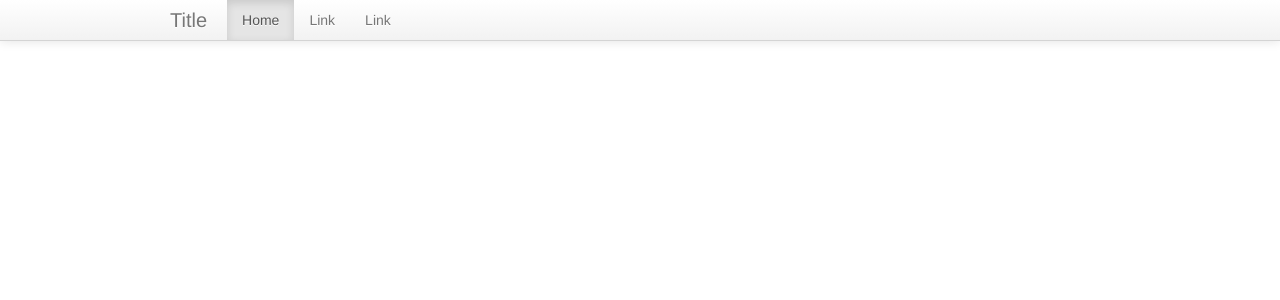
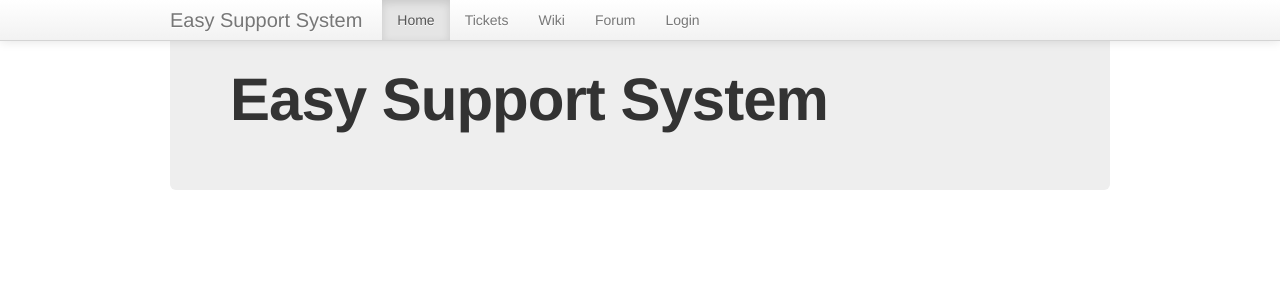
Before and after one commit to easysupportsystem/easysupportsystem, a PHP site: page / in a window 1280 px wide. Shown: the top 300 px of the page. Run offline with PHP 8.4, Linux system fonts and the light colour scheme.

Commit message:
Added proper nav structure
Added proper nav text and added hero unit.

```diff
--- a/index.php
+++ b/index.php
@@ -9,19 +9,32 @@ if (isset($_SESSION['username'])){
         <title>Easy Support System</title>
         <link rel="stylesheet" type="text/css" href="css/bootstrap-responsive.css" />
         <link rel="stylesheet" type="text/css" href="css/bootstrap.css" />
+        <script type="text/javascript" src="js/bootstrap.js"></script>
     </head>
     <body>
         <div class="navbar navbar-fixed-top">
             <div class="navbar-inner">
                 <div class="container">
-                    <a class="brand" href="#">Title</a>
+                    <a class="brand" href="#">Easy Support System</a>
                     <ul class="nav">
                         <li class="active"><a href="#">Home</a></li>
-                        <li><a href="#">Link</a></li>
-                        <li><a href="#">Link</a></li>
+                        <li><a href="#">Tickets</a></li>
+                        <li><a href="#">Wiki</a></li>
+                        <li><a href="#">Forum</a></li>
+                        <li><a href="#">Login</a></li>
                     </ul>
                 </div>
             </div>
         </div>
+
+        <div class="container">
+            <div class="hero-unit">
+                <h1>Easy Support System</h1>
+            </div>
+        </div>
+
+        <div class="container">
+
+        </div>
     </body>
 </html>
```
